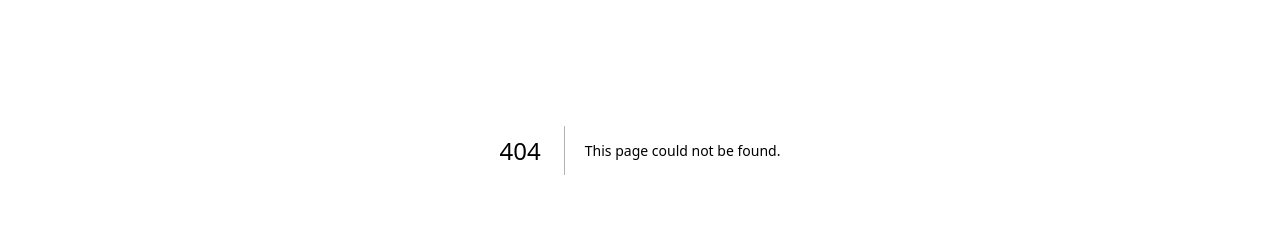
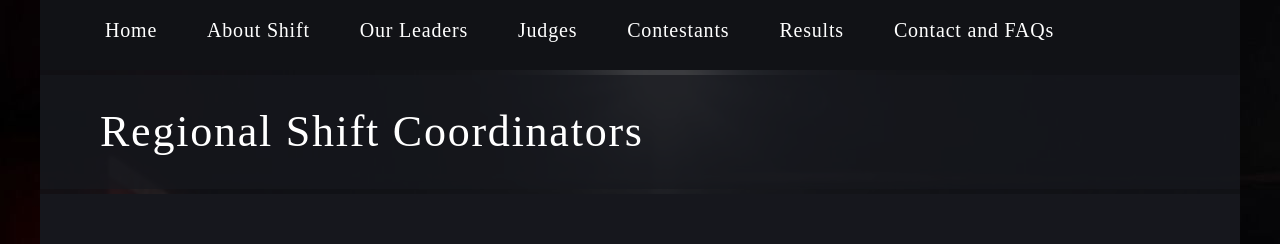
Before and after one commit to Marophobia/rccgshift, a Next.js app: page /forms/rsc in a window 1280 px wide. Before the commit this address had no page. Shown: the part 250-494 px from the top of the page. Built offline with nearby package versions, Linux system fonts and the light colour scheme; no server answers.

Commit message:
spelling and route change

```diff
--- a/app/forms/regional_pastor/page.tsx
+++ b/app/forms/rsc/page.tsx
@@ -14,7 +14,7 @@ const RegionalPastorsForms = (props: Props) => {
                 <main id="main">
                     <div id="page-title">
                         <h1>
-                            <span>Regional Pastors Form</span>
+                            <span>Regional Shift Coordinators</span>
                         </h1>
                     </div>
                     <div id="page-container">
```
